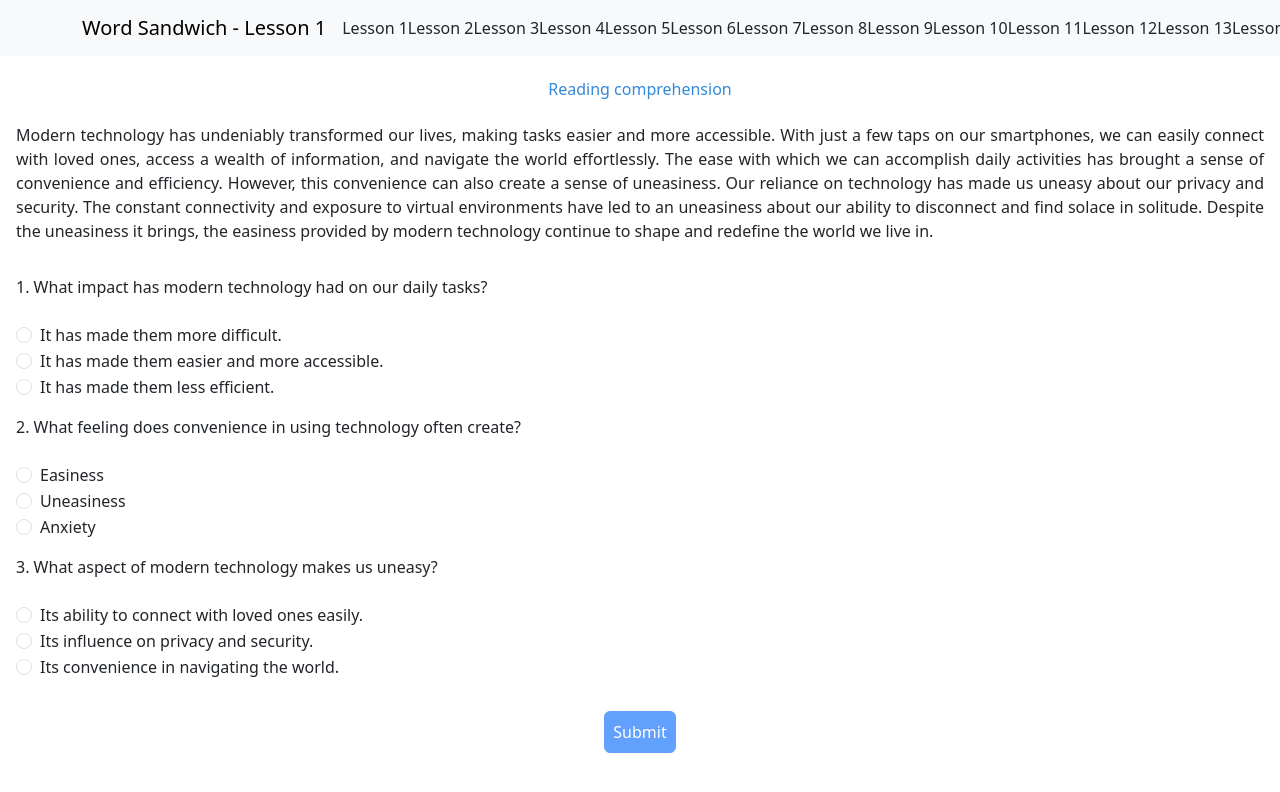
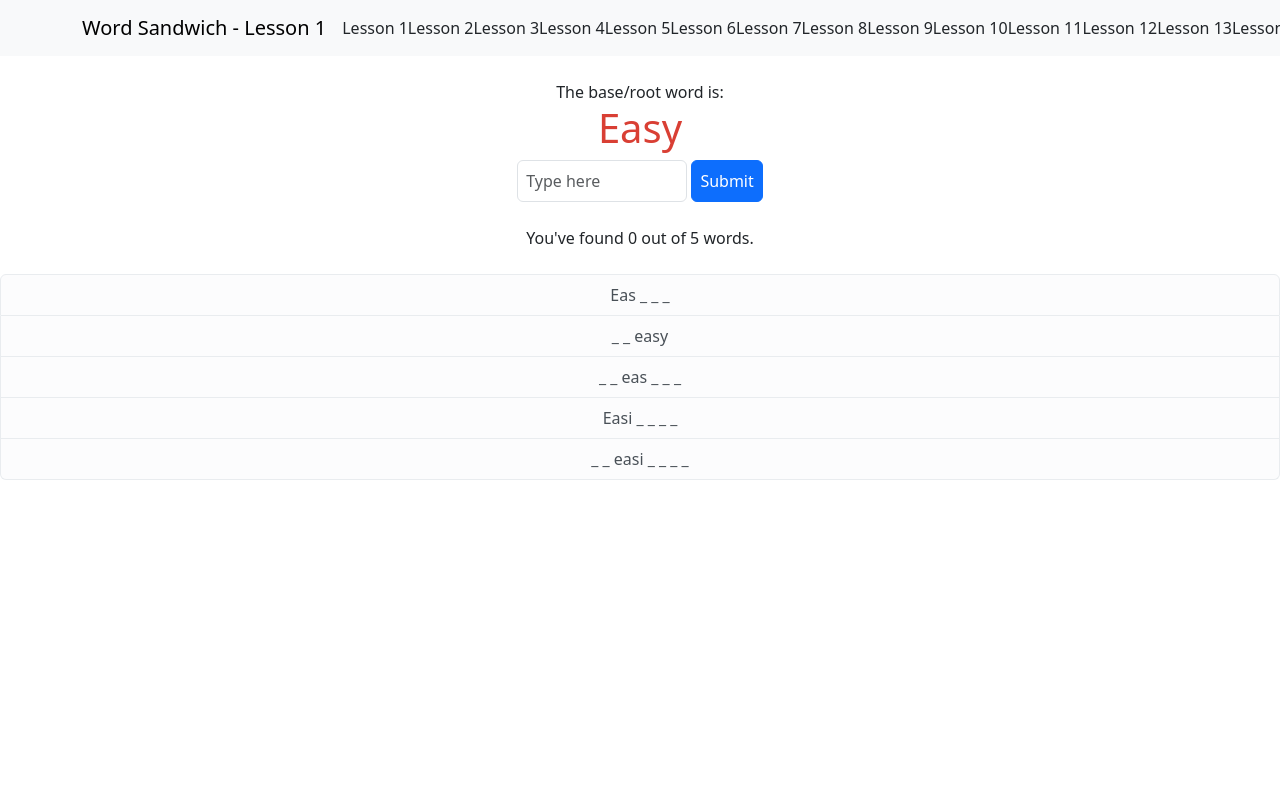
Before and after one commit to AElearn/word-toppings-class, a React (Vite) app: page / in a window 1280 px wide. Shown: the top 792 px of the page. Built offline with nearby package versions, Linux system fonts and the light colour scheme.

Commit message:
Updated answer key

```diff
--- a/src/App.jsx
+++ b/src/App.jsx
@@ -24,7 +24,7 @@ const App = () => {
   2. Part 2 game
   3. Part 3 game
   */
-	const [stage, setStage] = useState(3);
+	const [stage, setStage] = useState(1);
 
 	useEffect(() => {
 		document.title = "Word Sandwich";
--- a/src/part3.json
+++ b/src/part3.json
@@ -14,7 +14,7 @@
 			{
 				"question": "What feeling does convenience in using technology often create?",
 				"choices": ["Easiness", "Uneasiness", "Anxiety"],
-				"answer": 0
+				"answer": 1
 			},
 			{
 				"question": "What aspect of modern technology makes us uneasy?",
```
